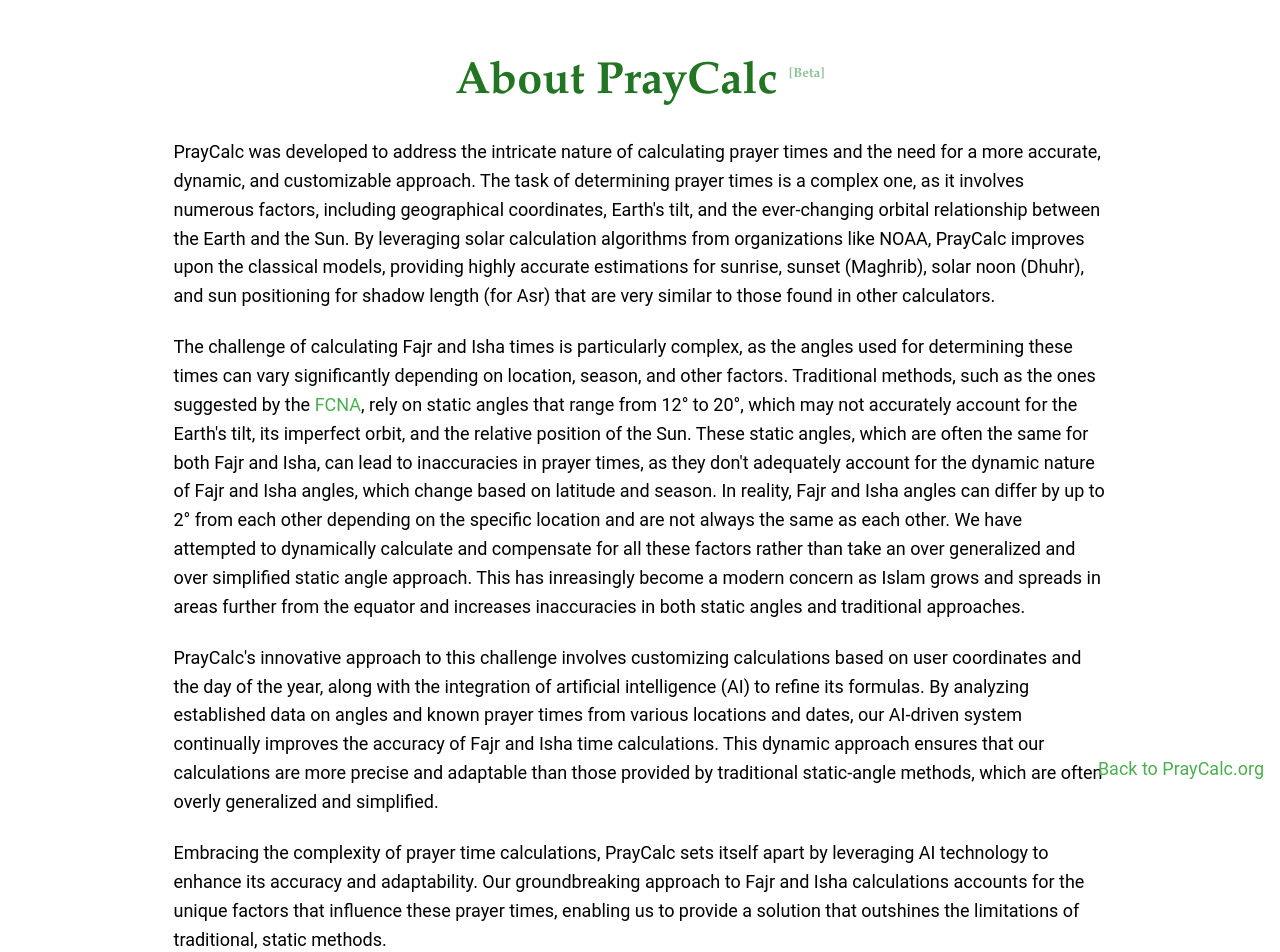
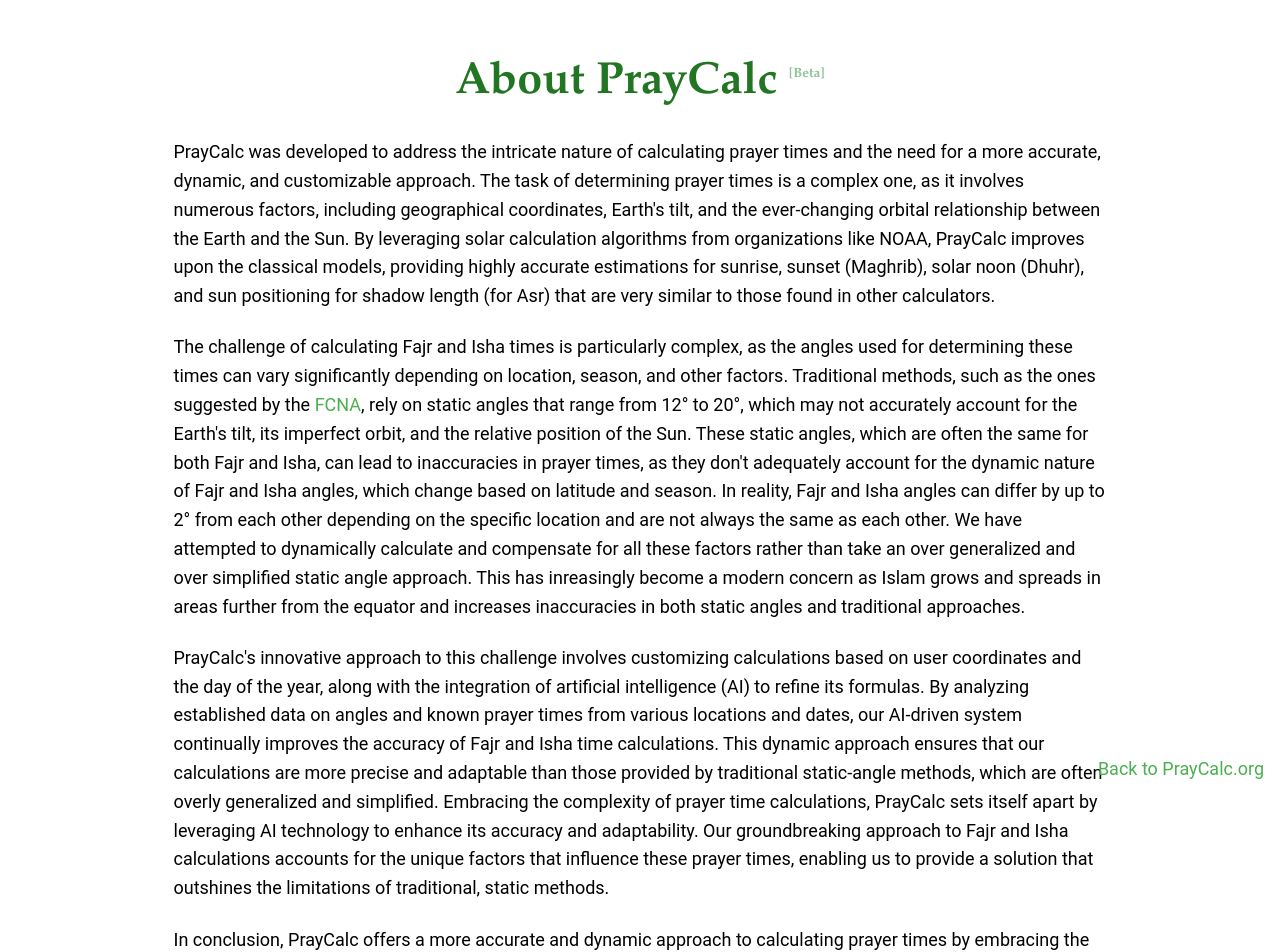
Before and after one commit to acamarata/praycalc, a Next.js app: page /about in a window 1280 px wide. Shown: the top 952 px of the page. Built offline with nearby package versions, Linux system fonts and the light colour scheme.

Commit message:
Improved About again

```diff
--- a/src/pages/about.tsx
+++ b/src/pages/about.tsx
@@ -10,8 +10,7 @@
         <div className={styles.content}>
           <p>PrayCalc was developed to address the intricate nature of calculating prayer times and the need for a more accurate, dynamic, and customizable approach. The task of determining prayer times is a complex one, as it involves numerous factors, including geographical coordinates, Earth's tilt, and the ever-changing orbital relationship between the Earth and the Sun. By leveraging solar calculation algorithms from organizations like NOAA, PrayCalc improves upon the classical models, providing highly accurate estimations for sunrise, sunset (Maghrib), solar noon (Dhuhr), and sun positioning for shadow length (for Asr) that are very similar to those found in other calculators.</p>
           <p>The challenge of calculating Fajr and Isha times is particularly complex, as the angles used for determining these times can vary significantly depending on location, season, and other factors. Traditional methods, such as the ones suggested by the <a href="https://fiqhcouncil.org/the-suggested-calculation-method-for-fajr-and-isha/">FCNA</a>, rely on static angles that range from 12° to 20°, which may not accurately account for the Earth's tilt, its imperfect orbit, and the relative position of the Sun. These static angles, which are often the same for both Fajr and Isha, can lead to inaccuracies in prayer times, as they don't adequately account for the dynamic nature of Fajr and Isha angles, which change based on latitude and season. In reality, Fajr and Isha angles can differ by up to 2° from each other depending on the specific location and are not always the same as each other. We have attempted to dynamically calculate and compensate for all these factors rather than take an over generalized and over simplified static angle approach. This has inreasingly become a modern concern as Islam grows and spreads in areas further from the equator and increases inaccuracies in both static angles and traditional approaches.</p>
-          <p>PrayCalc's innovative approach to this challenge involves customizing calculations based on user coordinates and the day of the year, along with the integration of artificial intelligence (AI) to refine its formulas. By analyzing established data on angles and known prayer times from various locations and dates, our AI-driven system continually improves the accuracy of Fajr and Isha time calculations. This dynamic approach ensures that our calculations are more precise and adaptable than those provided by traditional static-angle methods, which are often overly generalized and simplified.</p>
-          <p>Embracing the complexity of prayer time calculations, PrayCalc sets itself apart by leveraging AI technology to enhance its accuracy and adaptability. Our groundbreaking approach to Fajr and Isha calculations accounts for the unique factors that influence these prayer times, enabling us to provide a solution that outshines the limitations of traditional, static methods.</p>
+          <p>PrayCalc's innovative approach to this challenge involves customizing calculations based on user coordinates and the day of the year, along with the integration of artificial intelligence (AI) to refine its formulas. By analyzing established data on angles and known prayer times from various locations and dates, our AI-driven system continually improves the accuracy of Fajr and Isha time calculations. This dynamic approach ensures that our calculations are more precise and adaptable than those provided by traditional static-angle methods, which are often overly generalized and simplified. Embracing the complexity of prayer time calculations, PrayCalc sets itself apart by leveraging AI technology to enhance its accuracy and adaptability. Our groundbreaking approach to Fajr and Isha calculations accounts for the unique factors that influence these prayer times, enabling us to provide a solution that outshines the limitations of traditional, static methods.</p>
           <p>In conclusion, PrayCalc offers a more accurate and dynamic approach to calculating prayer times by embracing the complexity of the task and utilizing AI to enhance our calculations continually. While our current implementation already provides significant improvements, we acknowledge that there are areas for potential enhancement, such as accounting for the equation of time, considering atmospheric refraction, and adjusting for elevation above sea level. PrayCalc is committed to refining its calculations and incorporating these factors in the future, leveraging the power of AI to provide the most accurate and customizable prayer times possible for our users. As PrayCalc is currently in its Beta stage, we are actively seeking feedback to improve our service. We greatly appreciate any comments or suggestions you may have, and we encourage you to send them to <a href="mailto:info@praycalc.net">info@praycalc.net</a>. Together, we can create the most accurate and reliable prayer times calculator available.</p>
         </div>
       </div>
```
